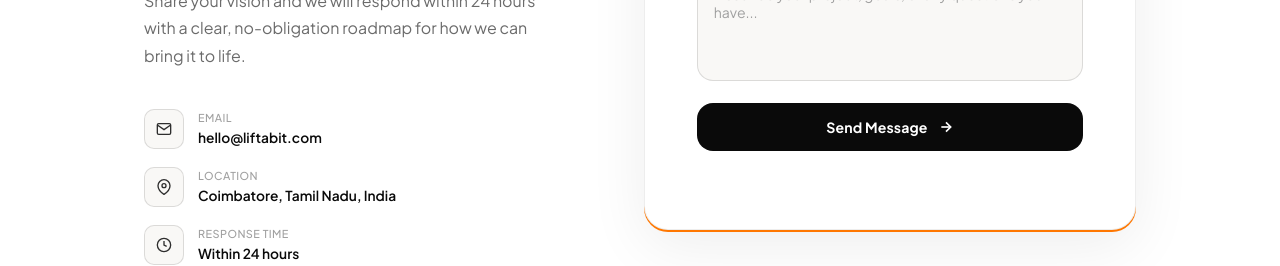
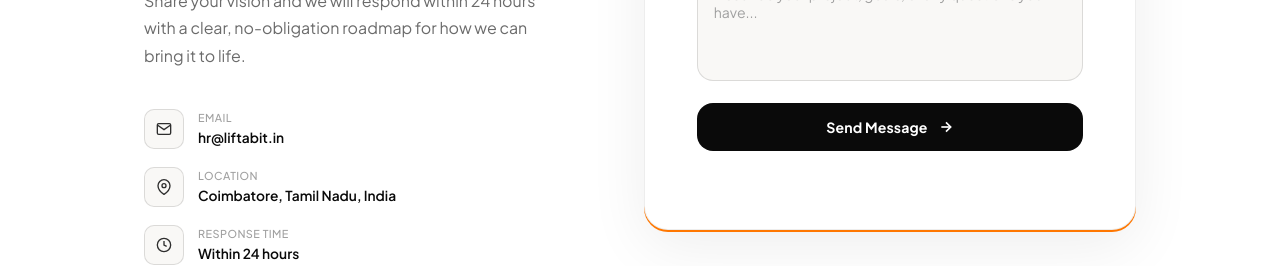
Before and after one commit to Pranesh-962003/Liftabit_Vite, a React (Vite) app: page / in a window 1280 px wide. Shown: the part 5620-5886 px from the top of the page. Built offline with nearby package versions, Linux system fonts and the light colour scheme.

Commit message:
Update ContactSection.jsx

```diff
--- a/src/pages/sections/ContactSection.jsx
+++ b/src/pages/sections/ContactSection.jsx
@@ -89,7 +89,7 @@ export default function ContactSection() {
                 <div className="c-icon">
                   <svg viewBox="0 0 24 24"><path d="M4 4h16c1.1 0 2 .9 2 2v12c0 1.1-.9 2-2 2H4c-1.1 0-2-.9-2-2V6c0-1.1.9-2 2-2z" /><polyline points="22,6 12,13 2,6" /></svg>
                 </div>
-                <div className="c-txt"><span>Email</span><strong>hello@liftabit.com</strong></div>
+                <div className="c-txt"><span>Email</span><strong>hr@liftabit.in</strong></div>
               </div>
               <div className="c-detail">
                 <div className="c-icon">
```
